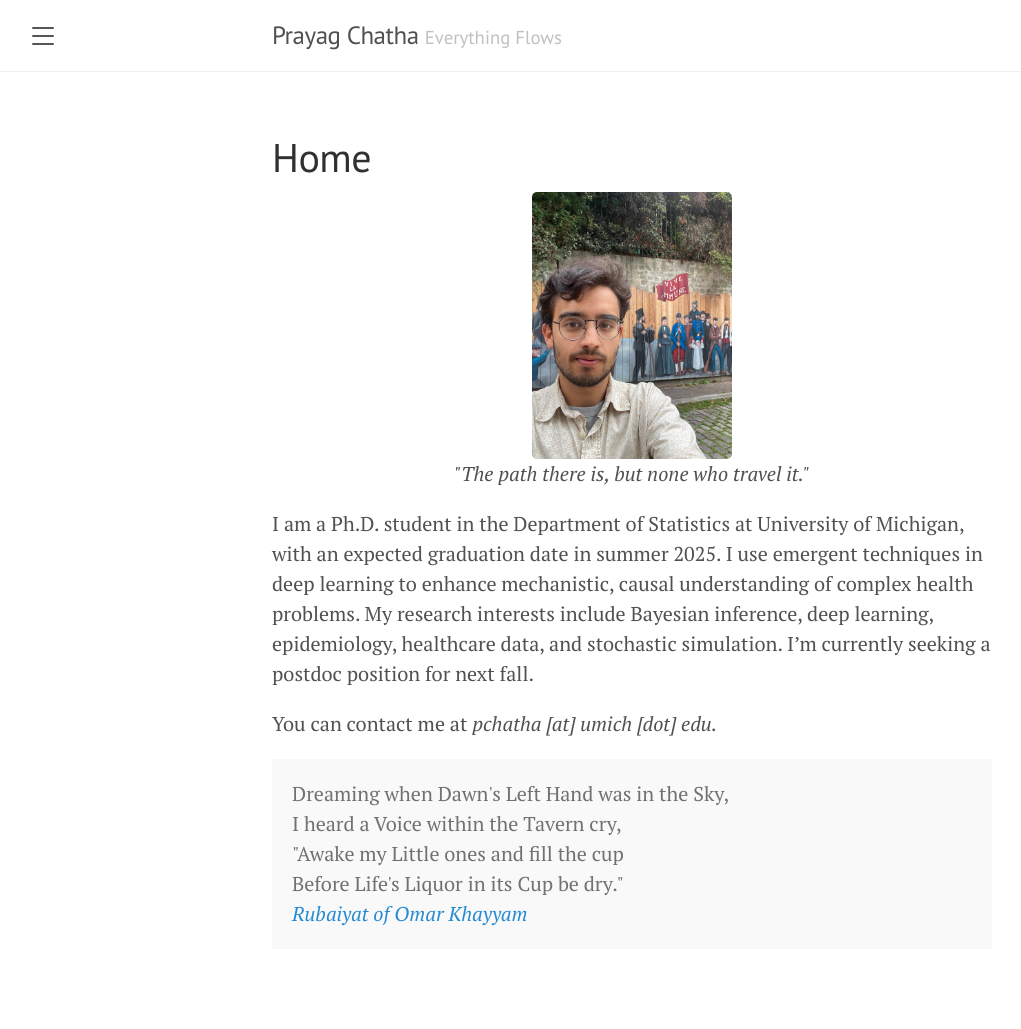
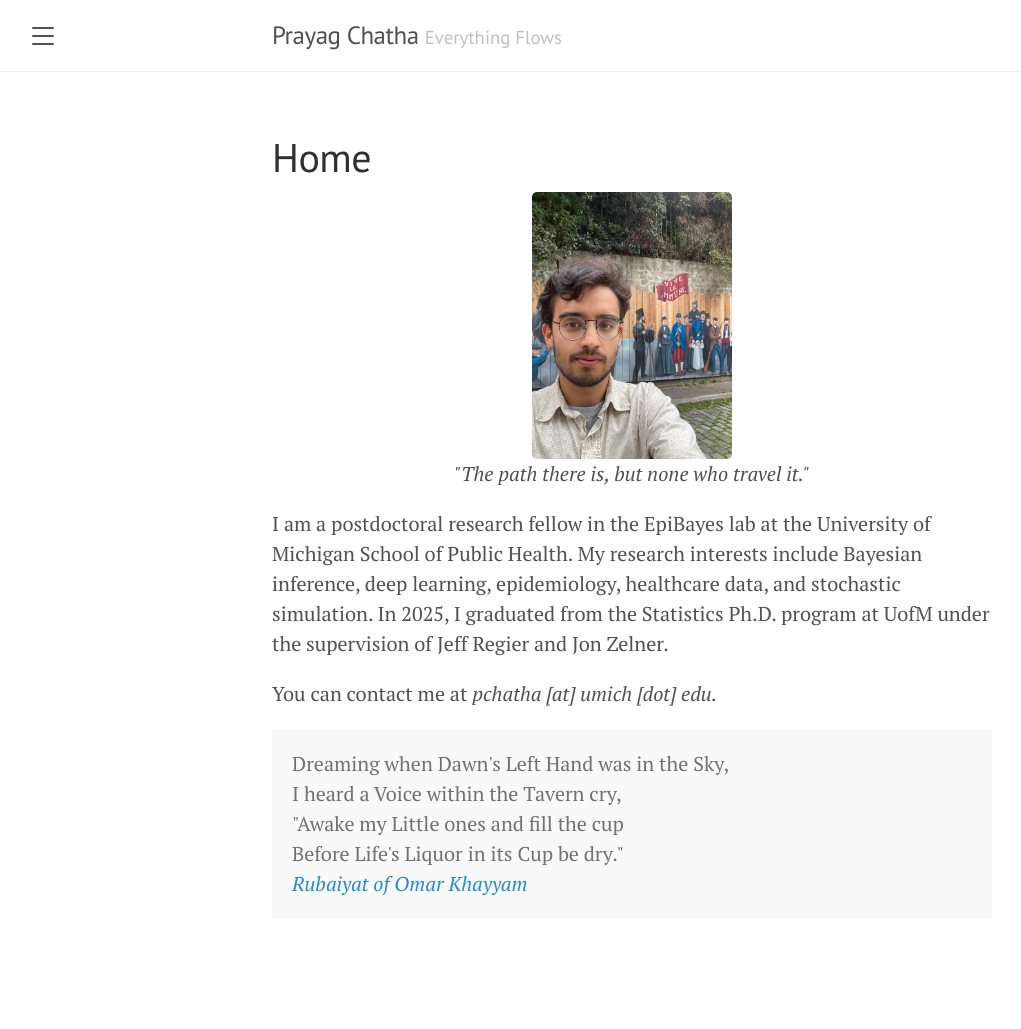
Before and after one commit to chathasphere/chathasphere.github.io, a Jekyll site: the page built from index.md, in a window 1280 px wide. Shown: the whole page, without its empty margins (8-1029 px from the left). Built offline with Jekyll 4.4.1, drawn with Linux system fonts in a browser that asks for light colours; after the commit the page ends 999 px from its top, so only the background shows below that.

Commit message:
life update

```diff
--- a/index.md
+++ b/index.md
@@ -9,7 +9,7 @@ title: Home
     <em>"The path there is, but none who travel it."</em>
 </p>
 
-I am a Ph.D. student in the Department of Statistics at University of Michigan, with an expected graduation date in summer 2025. I use emergent techniques in deep learning to enhance mechanistic, causal understanding of complex health problems. My research interests include Bayesian inference, deep learning, epidemiology, healthcare data, and stochastic simulation. I'm currently seeking a postdoc position for next fall.
+I am a postdoctoral research fellow in the EpiBayes lab at the University of Michigan School of Public Health. My research interests include Bayesian inference, deep learning, epidemiology, healthcare data, and stochastic simulation. In 2025, I graduated from the Statistics Ph.D. program at UofM under the supervision of Jeff Regier and Jon Zelner.
 
 You can contact me at *pchatha [at] umich [dot] edu.*
 
```
Also changed, not shown: 1 other file.
